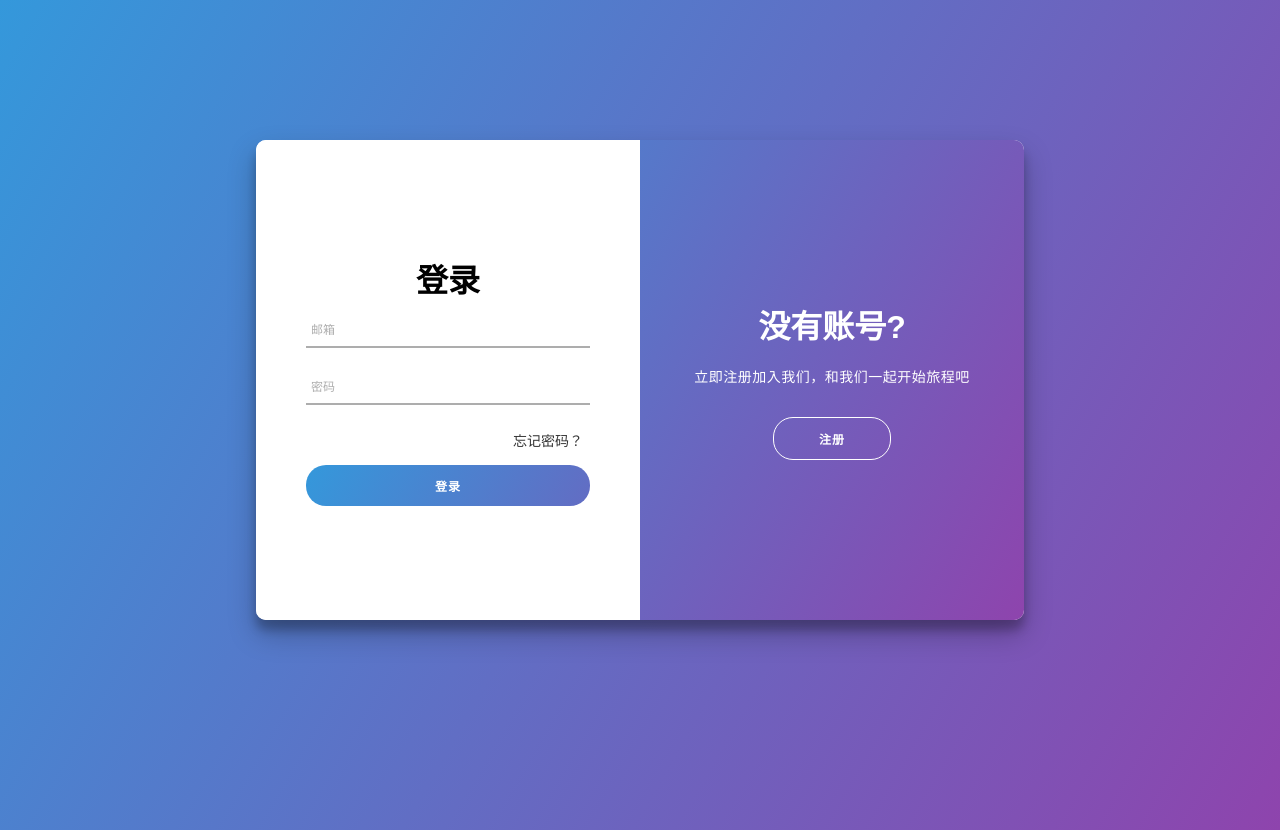
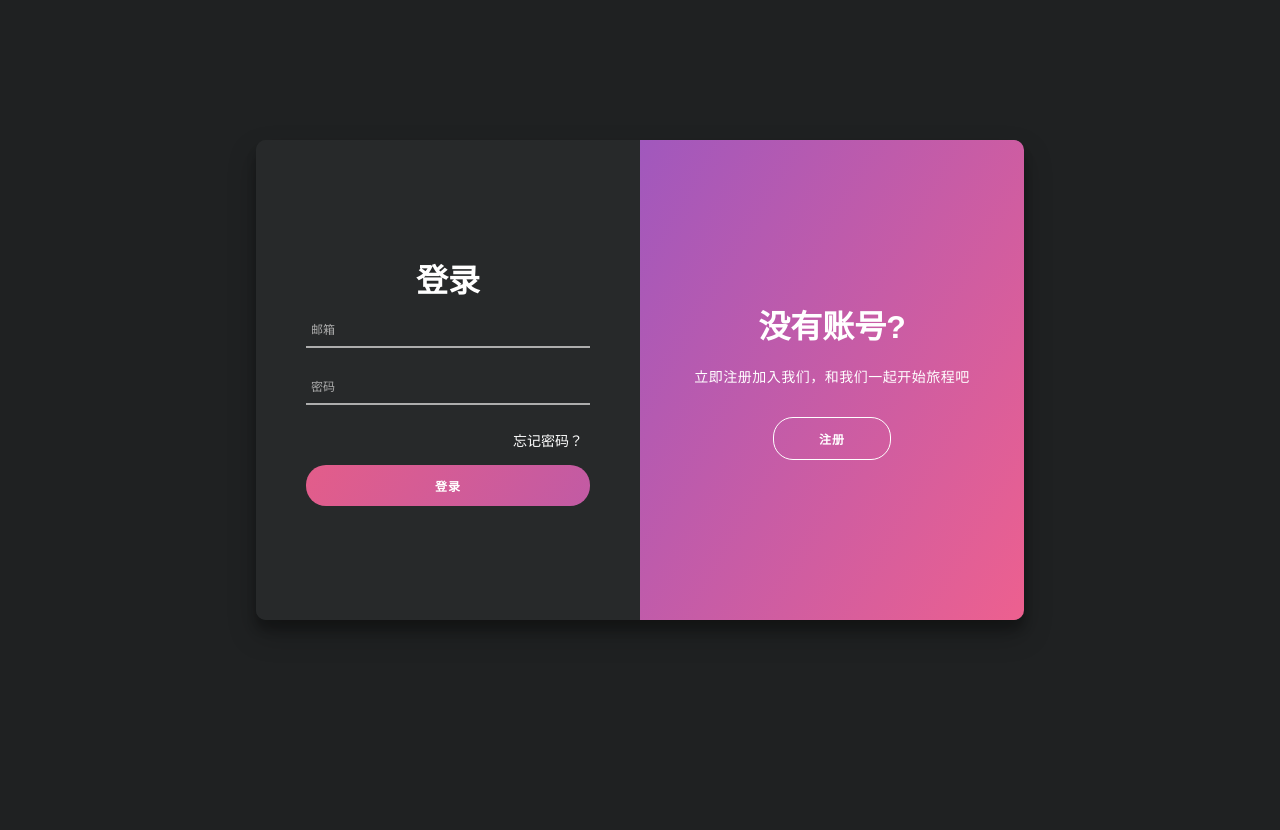
Before and after one commit to newforyou/Stock_Public_Opinion_Forecast, a Flask app: page /login in a window 1280 px wide. Run offline with Flask 2, Linux system fonts and the light colour scheme.

Commit message:
修改登录界面样式

```diff
--- a/static/assets/css/login.css
+++ b/static/assets/css/login.css
@@ -4,7 +4,7 @@
 
 body {
   font-family: 'Montserrat', sans-serif;
-  background-image: linear-gradient(120deg, #3498db, #8e44ad);
+  background-image: linear-gradient(to right, #1f2122, #1f2122);
   ;
   display: flex;
   flex-direction: column;
@@ -16,6 +16,7 @@ body {
 
 h1 {
   font-weight: bold;
+  color: #fff;
   margin: 0;
 }
 
@@ -31,14 +32,14 @@ span {
 }
 
 a {
-  color: #333;
+  color: #fff;
   font-size: 14px;
   text-decoration: none;
   margin: 15px 0;
 }
 
 .container {
-  background: #fff;
+  background: #27292a;
   border-radius: 10px;
   box-shadow: 0 14px 28px rgba(0, 0, 0, .25), 0 10px 10px rgba(0, 0, 0, .22);
   position: relative;
@@ -50,7 +51,7 @@ a {
 }
 
 .form-container form {
-  background: #fff;
+  background: #27292a;
   display: flex;
   flex-direction: column;
   padding: 0 50px;
@@ -113,7 +114,7 @@ a {
   top: 100%;
   width: 0%;
   height: 2px;
-  background-image: linear-gradient(120deg, #3498db, #8e44ad);
+  background-image: linear-gradient(120deg, #ed608f, #1f2122);
   transition: .5s;
 }
 
@@ -160,7 +161,7 @@ button.ghost {
 }
 
 .form-container button {
-  background: linear-gradient(120deg, #3498db, #8e44ad);
+  background: linear-gradient(120deg, #e35d8a, #a358bc);
   border: none;
   background-size: 200%;
   color: #fff;
@@ -205,7 +206,7 @@ button.ghost {
 }
 
 .overlay {
-  background-image: linear-gradient(120deg, #3498db, #8e44ad);
+  background-image: linear-gradient(120deg, #7453d8, #ed608f);
   color: #fff;
   position: relative;
   left: -100%;
```
